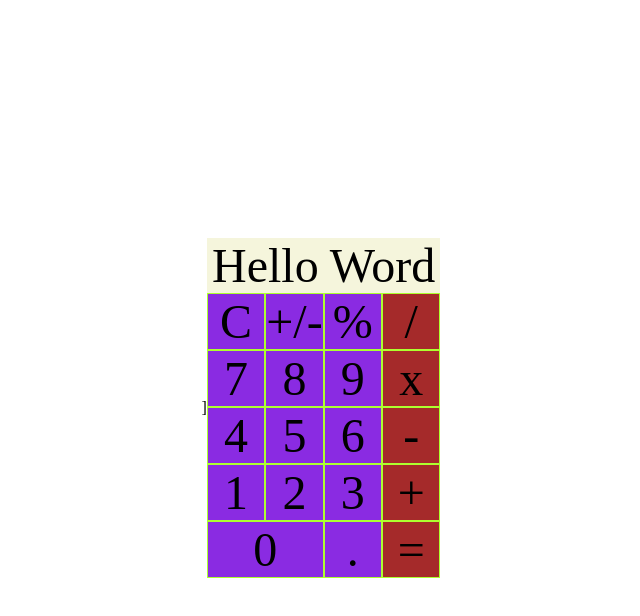
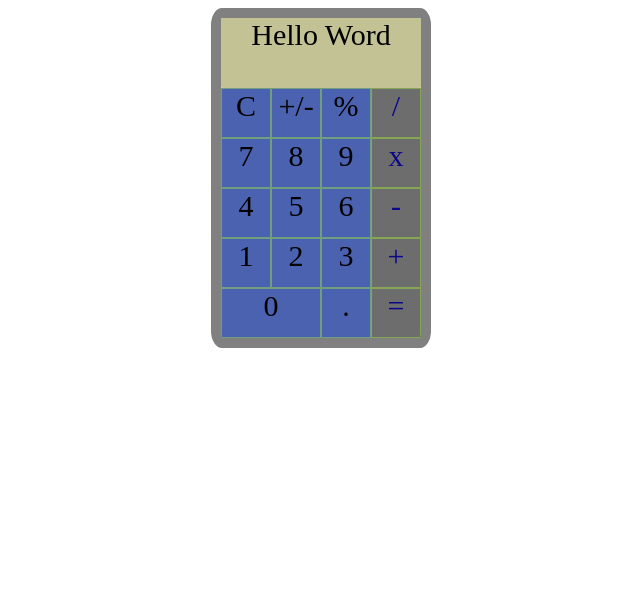
Before and after one commit to dorneles357/interfaces, a plain HTML site: page interface002/index.html in a window 1280 px wide. Shown: the whole page, without its empty margins (319-959 px from the left). Drawn offline with Linux system fonts and the light colour scheme.

Commit message:
Reajuste na interface da calculadora

```diff
--- a/interface002/style.css
+++ b/interface002/style.css
@@ -1,30 +1,22 @@
- body{
- 	height: 100vh;
-	justify-content: center;
-	align-items: center;
-	display: flex;
-	text-align: center;
-
-}
-
-
-p {
-	text-align: center;
-	margin: 0;
-	padding: 0;
-}
 
 .calculadora{
-	font-size: 48px;
+	border: solid 10px gray;
+	border-radius: 5%;
 	display: grid;
+	font-size: 30px;
+	grid-auto-rows: minmax(50px, auto);
 	grid-template-columns: repeat(4, 1fr);
-	grid-auto-rows: minmax(50px, auto);
+	margin: auto;
+	text-align: center;
+	width: 200px;
 
 }
 
 .display{
+	height: 70px;
+	border-radius: 1%;
 	grid-column: 1 / 5;
-	background-color: beige;
+	background-color: rgb(194, 194, 149);
   }
 
   .zero{
@@ -32,10 +24,12 @@ p {
   }
 
   .btn{
-	  background-color: blueviolet;
-	  border: 1px solid greenyellow
+	  background-color: rgba(22, 52, 153, 0.774);
+	  border: 1px solid rgba(172, 255, 47, 0.39);
+	  cursor: pointer;
   }
 
   .operador{
-	  background-color: brown;
+	color: rgba(6, 3, 143, 0.959);
+	background-color: rgba(31, 29, 29, 0.644)
   }
```
Also changed, not shown: interface002/index.html (+0 -1 lines).
